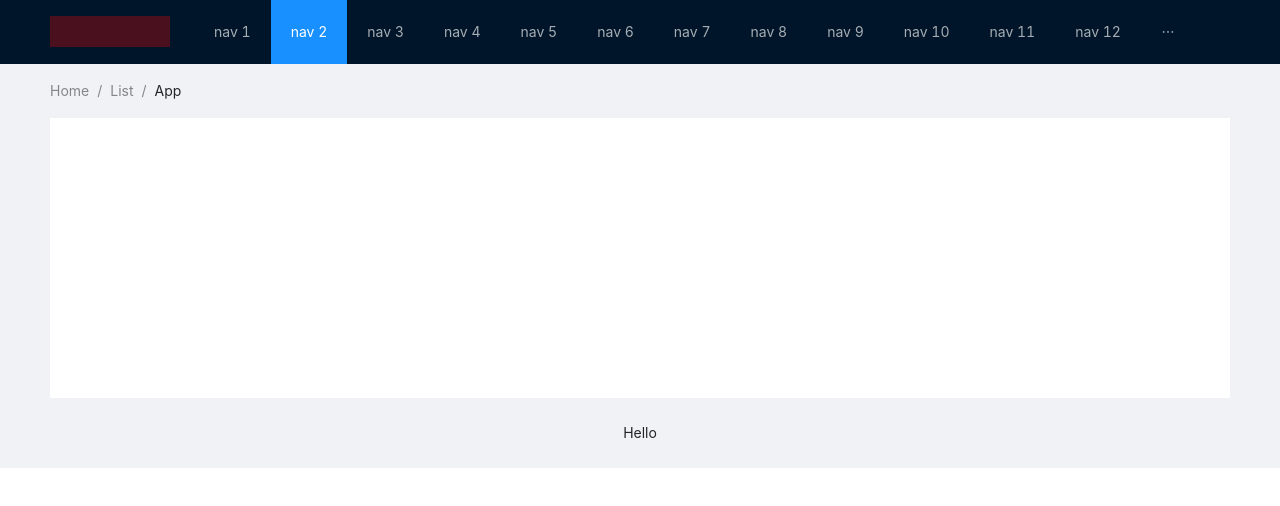
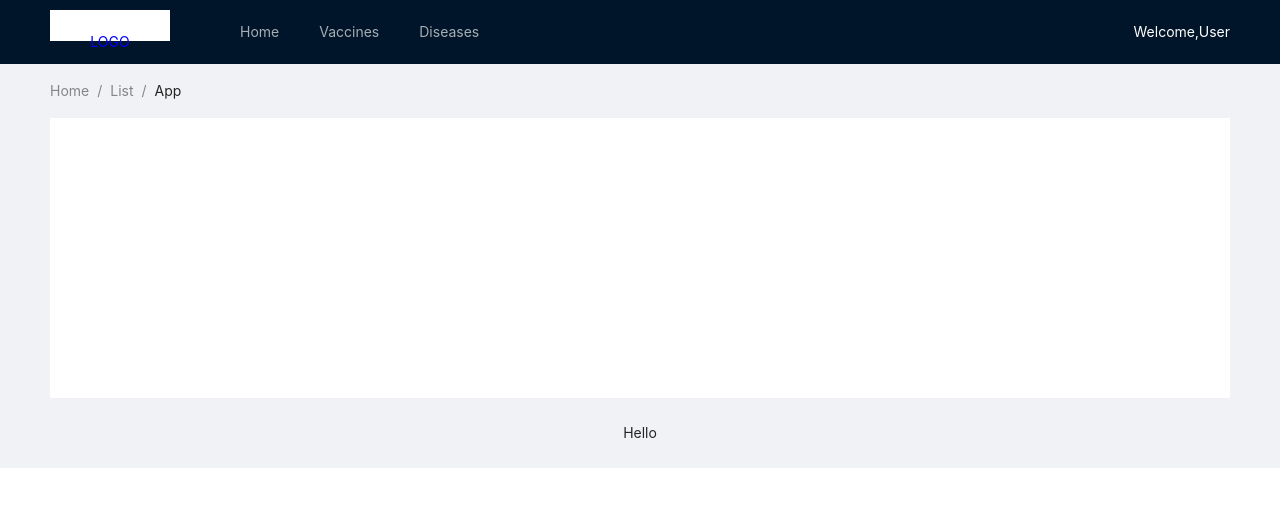
Before and after one commit to LiquidSayuki/FIT5120-TA1-Front, a React app: page /disease in a window 1280 px wide. Shown: the top 506 px of the page. Built offline with nearby package versions, Linux system fonts and the light colour scheme.

Commit message:
New: Page Header navigation

```diff
--- a/src/App.css
+++ b/src/App.css
@@ -1 +1,5 @@
 @import "~antd/dist/antd.css";
+
+#root,.and-layout{
+    height: 100%;
+}
--- a/src/App.js
+++ b/src/App.js
@@ -4,9 +4,9 @@ import IndexRouter from "./router/IndexRouter";
 
 function App() {
   return (
-    <div >
-      <IndexRouter></IndexRouter>
-    </div>
+      <IndexRouter>
+
+      </IndexRouter>
   );
 }
 
--- a/src/components/indexRouter/PageHeader.css
+++ /dev/null
@@ -1,14 +0,0 @@
-.logo {
-    float: left;
-    width: 120px;
-    height: 31px;
-    margin: 16px 24px 16px 0;
-    background: rgba(245, 5, 5, 0.3);
-}
-.ant-row-rtl .logo {
-    float: right;
-    margin: 16px 0 16px 24px;
-}
-[data-theme="light"] .site-layout-content {
-    background: #ffffff;
-}
--- a/src/components/indexRouter/PageHeader.js
+++ b/src/components/indexRouter/PageHeader.js
@@ -1,27 +1,48 @@
 import React from 'react';
 import { Layout, Menu } from 'antd';
-import "./PageHeader.css"
+import style from "./PageHeader.module.css"
+import {withRouter} from "react-router-dom";
 
 const { Header } = Layout;
 
-const PageHeader = () => {
+// Data structure of the Top navigation bar
+const items = [
+    {
+        key:"/home",
+        label:"Home"
+    },
+    {
+        key:"/vaccine",
+        label:"Vaccines",
+    },{
+        key:"/disease",
+        label:"Diseases",
+        children: [{
+            key:"/disease01",
+            label:"disease 01"
+        },{
+            key:"/disease02",
+            label:"disease 02"
+        }]
+    }]
+
+const PageHeader = (props) => {
+    const onClick = (e) =>{
+        console.log(props);
+        props.history.push(e.key)
+    };
     return (
-            <Header className="navHeader">
-                <div className="logo" />
+            <Header>
+                <div className={style.logo}> LOGO </div>
+                <span className={style.username} style={{float:"right"}}>Welcome,User</span>
                 <Menu
                     theme="dark"
                     mode="horizontal"
-                    defaultSelectedKeys={['2']}
-                    items={new Array(15).fill(null).map((_, index) => {
-                        const key = index + 1;
-                        return {
-                            key,
-                            label: `nav ${key}`,
-                        };
-                    })}
+                    onClick = {onClick}
+                    items={items}
                 />
             </Header>
     );
 };
 
-export default PageHeader;
+export default withRouter(PageHeader);
--- /dev/null
+++ b/src/components/indexRouter/PageHeader.module.css
@@ -0,0 +1,16 @@
+.logo {
+    float: left;
+    width: 120px;
+    height: 31px;
+    margin: 10px 50px 0px 0px;
+    color: blue;
+    text-align: center;
+    background: rgba(255, 255, 255, 255);
+}
+.username{
+    color: white;
+}
+.ant-row-rtl .logo {
+    float: right;
+    margin: 16px 0 16px 24px;
+}
--- a/src/views/basicPageFrame/BasicPageFrame.js
+++ b/src/views/basicPageFrame/BasicPageFrame.js
@@ -1,6 +1,6 @@
 import React from 'react';
 import {Route, Switch} from "react-router-dom";
-import { Layout, Menu } from 'antd';
+import { Layout } from 'antd';
 import Disease from "../disease/Disease";
 import Vaccine from "../vaccine/Vaccine";
 import LocationIdentifier from "../../components/indexRouter/LocationIdentifier";
```
